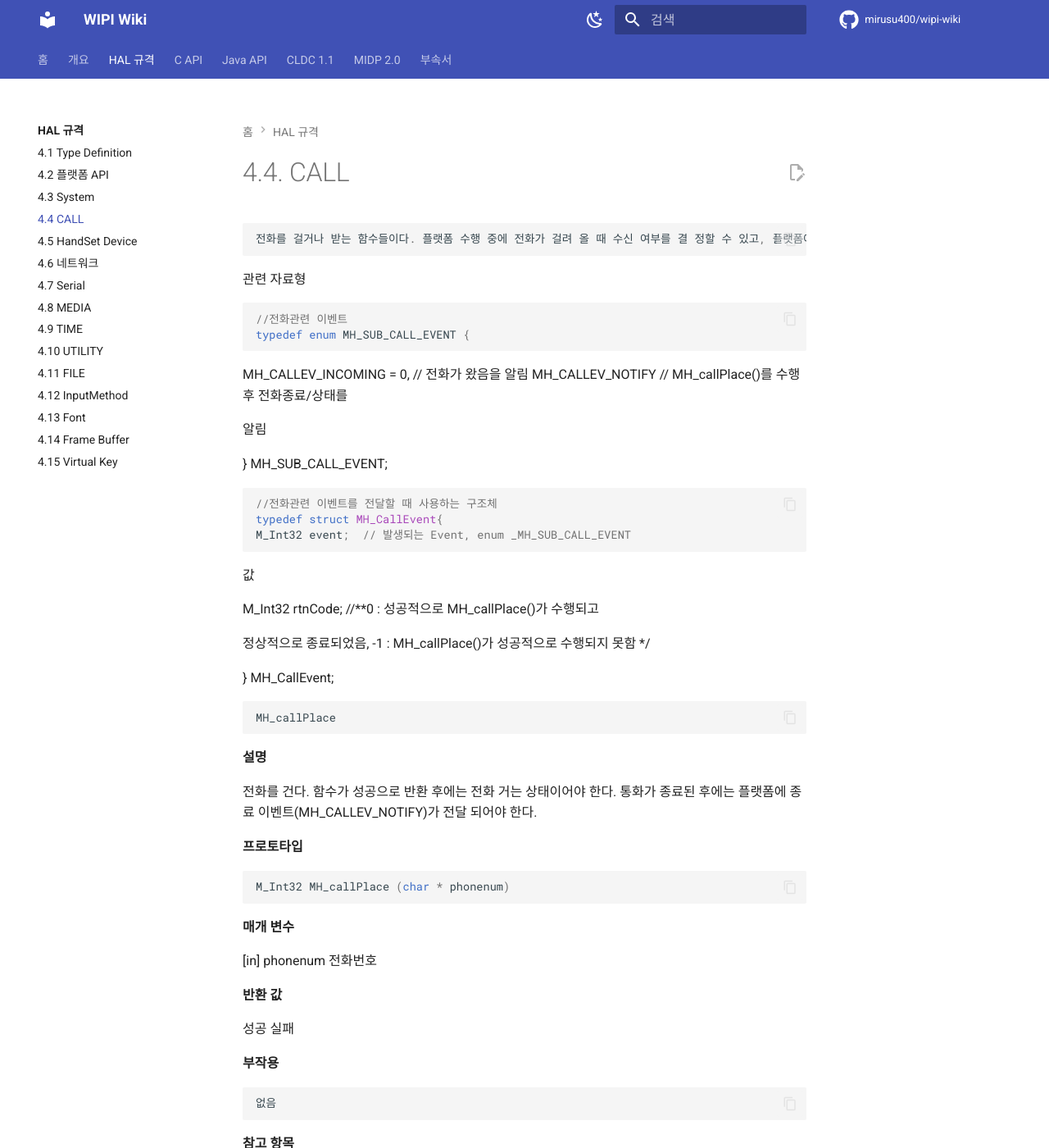
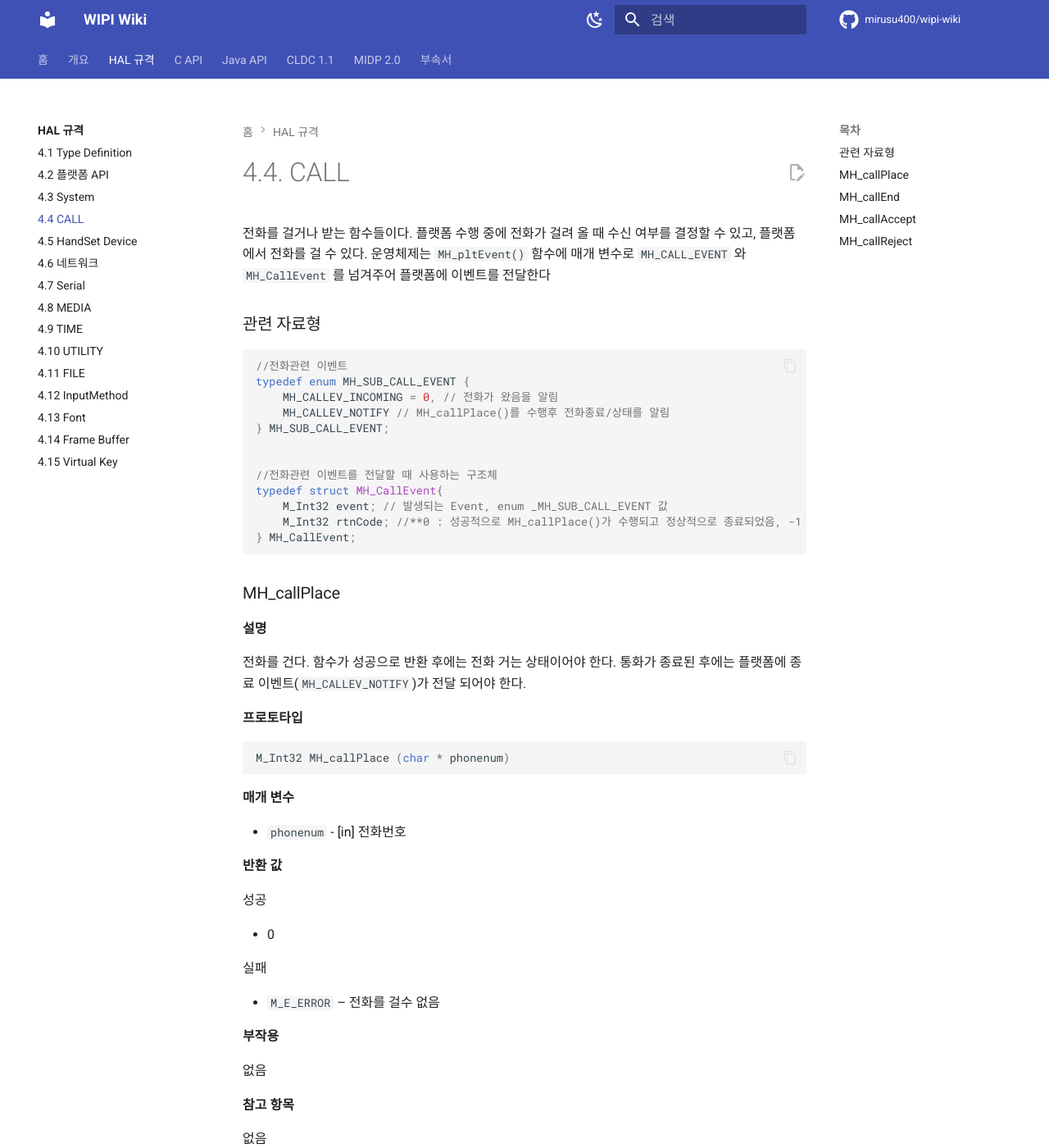
Before and after one commit to mirusu400/wipi-wiki, an MkDocs documentation site: the page built from docs/hal/call.md, in a window 1280 px wide and 1400 px high. Shown: the whole window at 82% size. Built offline with MkDocs 1.6.1 and Material for MkDocs 9.7.7, drawn with Linux system fonts in a browser that asks for light colours; comment, search, counter and statistics services are not loaded; some of the changed text lies outside the part shown.

Commit message:
update call.md

````diff
--- a/docs/hal/call.md
+++ b/docs/hal/call.md
@@ -1,43 +1,29 @@
 # 4.4. CALL
 
-```c
-전화를 걸거나 받는 함수들이다. 플랫폼 수행 중에 전화가 걸려 올 때 수신 여부를 결 정할 수 있고, 플랫폼에서 전화를 걸 수 있다. 운영체제는 MH_pltEvent() 함수에 매개 변수로 MH_CALL_EVENT 와 MH_ CallEvent 를 넘겨주어 플랫폼에 이벤트를 전달한다
-```
+전화를 걸거나 받는 함수들이다. 플랫폼 수행 중에 전화가 걸려 올 때 수신 여부를 결정할 수 있고, 플랫폼에서 전화를 걸 수 있다. 운영체제는 `MH_pltEvent()` 함수에 매개 변수로 `MH_CALL_EVENT` 와 `MH_CallEvent` 를 넘겨주어 플랫폼에 이벤트를 전달한다
 
-관련 자료형
+### 관련 자료형
 
 ```c
 //전화관련 이벤트
 typedef enum MH_SUB_CALL_EVENT {
+    MH_CALLEV_INCOMING = 0, // 전화가 왔음을 알림
+    MH_CALLEV_NOTIFY // MH_callPlace()를 수행후 전화종료/상태를 알림
+} MH_SUB_CALL_EVENT;
+
+
+//전화관련 이벤트를 전달할 때 사용하는 구조체
+typedef struct MH_CallEvent{
+    M_Int32 event; // 발생되는 Event, enum _MH_SUB_CALL_EVENT 값
+    M_Int32 rtnCode; //**0 : 성공적으로 MH_callPlace()가 수행되고 정상적으로 종료되었음, -1 : MH_callPlace()가 성공적으로 수행되지 못함
+} MH_CallEvent;
 ```
 
-MH_CALLEV_INCOMING = 0,		// 전화가 왔음을 알림 MH_CALLEV_NOTIFY	// MH_callPlace()를 수행후 전화종료/상태를
-
-알림
-
-} MH_SUB_CALL_EVENT;
-
-```c
-//전화관련 이벤트를 전달할 때 사용하는 구조체
-typedef struct MH_CallEvent{
-M_Int32 event;	// 발생되는 Event, enum _MH_SUB_CALL_EVENT
-```
-
-값
-
-M_Int32 rtnCode;	//**0 : 성공적으로 MH_callPlace()가 수행되고
-
-정상적으로 종료되었음, -1 : MH_callPlace()가 성공적으로 수행되지 못함 */
-
-} MH_CallEvent;
-
-```c
-MH_callPlace
-```
+### MH_callPlace
 
 **설명**
 
-전화를 건다. 함수가 성공으로 반환 후에는 전화 거는 상태이어야 한다. 통화가 종료된 후에는 플랫폼에 종료 이벤트(MH_CALLEV_NOTIFY)가 전달 되어야 한다.
+전화를 건다. 함수가 성공으로 반환 후에는 전화 거는 상태이어야 한다. 통화가 종료된 후에는 플랫폼에 종료 이벤트(`MH_CALLEV_NOTIFY`)가 전달 되어야 한다.
 
 **프로토타입**
 
@@ -47,27 +33,31 @@
 
 **매개 변수**
 
-[in]	phonenum	전화번호
+- `phonenum` - [in] 전화번호
 
 **반환 값**
 
-성공 실패
+성공
+
+- 0
+
+실패
+
+- `M_E_ERROR` – 전화를 걸수 없음
 
 **부작용**
 
-```c
 없음
-```
 
 **참고 항목**
 
 없음
 
-M_E_ERROR – 전화를 걸수 없음
+### MH_callEnd
 
-MH_callEnd 설명
+**설명**
 
-전화 거는 중 혹은 현재 통화하고 있는 중에 통화를 종료 한다. 종료 후 MH_CALLEV_NOTIFY 이벤트를 플랫폼에 전달 한다.
+전화 거는 중 혹은 현재 통화하고 있는 중에 통화를 종료 한다. 종료 후 `MH_CALLEV_NOTIFY` 이벤트를 플랫폼에 전달 한다.
 
 **프로토타입**
 
@@ -89,11 +79,11 @@
 
 없음
 
-```c
-MH_callAccept 설명
-```
+### MH_callAccept
 
-통화 요청 된 전화를 받는다. 응용프로그램 수행 중에 표준 플랫폼 내부에서 MH_CALLEV_INCOMING 이벤트가 발생한다면, 이 함수를 통해서 전화를 수신할 수 있 다.
+**설명**
+
+통화 요청 된 전화를 받는다. 응용프로그램 수행 중에 표준 플랫폼 내부에서 `MH_CALLEV_INCOMING` 이벤트가 발생한다면, 이 함수를 통해서 전화를 수신할 수 있다.
 
 **프로토타입**
 
@@ -115,16 +105,13 @@
 
 **참고 항목**
 
-```c
-MH_SUB_CALL_EVENT
-MH_callReject 설명
-```
+`MH_SUB_CALL_EVENT`
 
-통화 요청 된 전화를 거부한다. MH_CALLEV_INCOMING 이벤트가 발생하면 이 함수를 통해서 전화를 거부할 수 있다.
+### MH_callReject
 
-```c
-.
-```
+**설명**
+
+통화 요청 된 전화를 거부한다. `MH_CALLEV_INCOMING` 이벤트가 발생하면 이 함수를 통해서 전화를 거부할 수 있다.
 
 **프로토타입**
 
````
